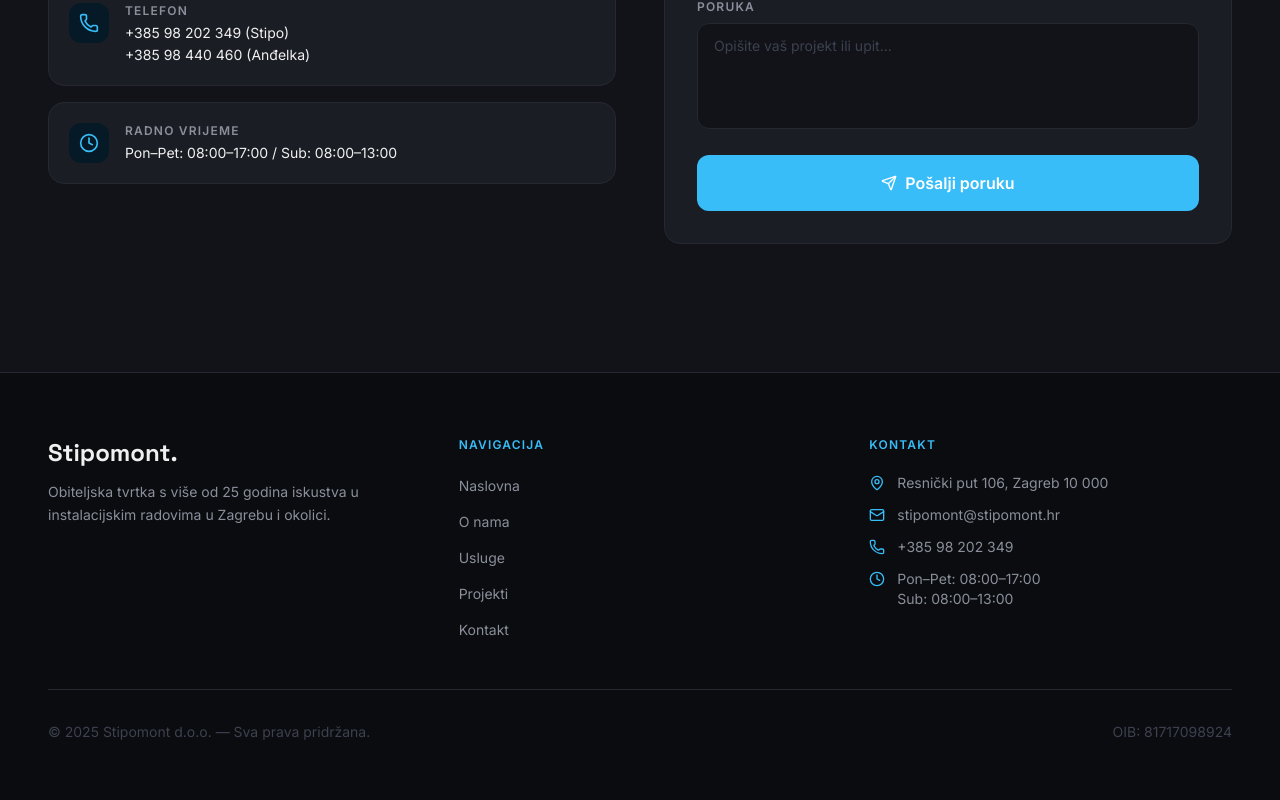
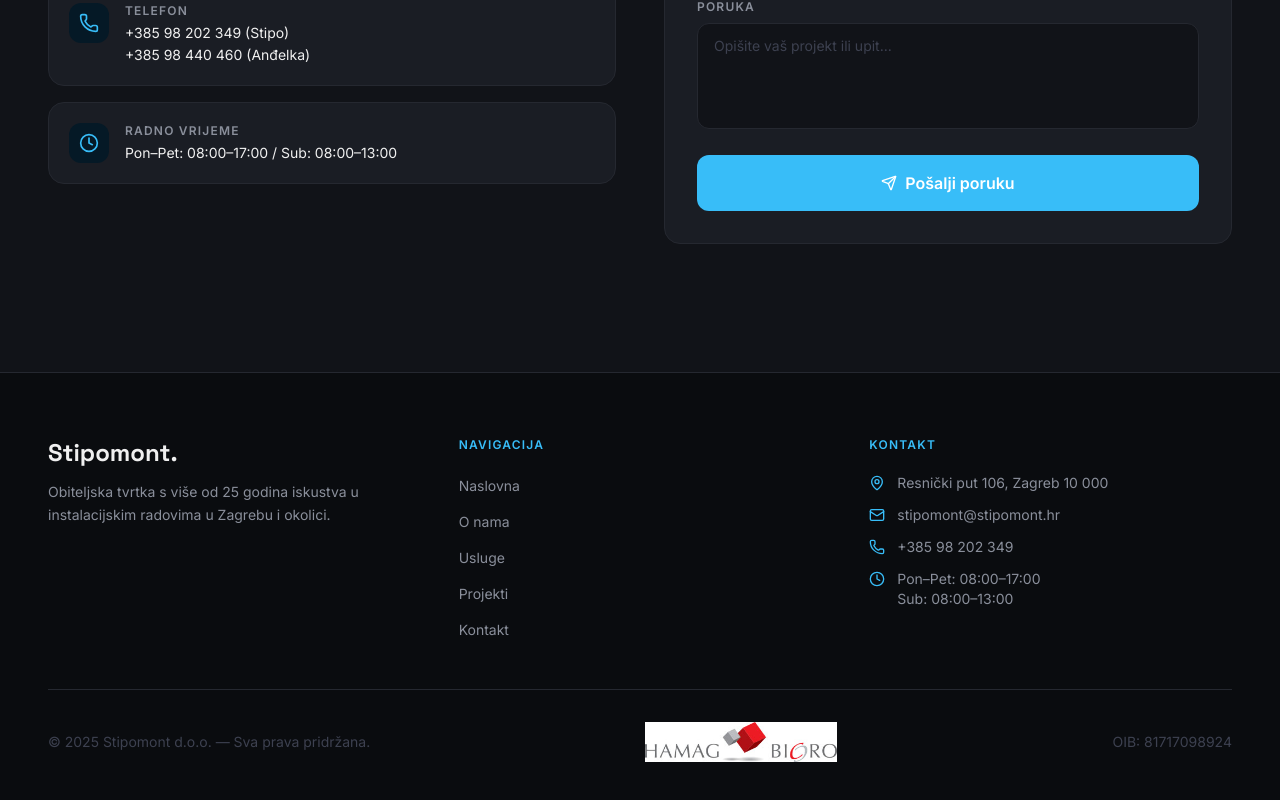
Before and after one commit to tinmerunka/Stipomont, a React (Vite) app: page / in a window 1280 px wide. Shown: the part 4960-5760 px from the top of the page. Built offline with nearby package versions, Linux system fonts and the light colour scheme.

Commit message:
Add HAMAG-BICRO logo to footer

```diff
--- a/src/components/layout/Footer.tsx
+++ b/src/components/layout/Footer.tsx
@@ -82,6 +82,11 @@ export default function Footer() {
 
         <div className="border-t border-stipo-border pt-8 flex flex-col md:flex-row items-center justify-between gap-4">
           <p className="text-stipo-subtle text-sm">© 2025 Stipomont d.o.o. — Sva prava pridržana.</p>
+          <img
+            src="/img/hamag_bicro.jpg"
+            alt="HAMAG-BICRO partner"
+            className="h-10"
+          />
           <p className="text-stipo-subtle text-sm">OIB: 81717098924</p>
         </div>
       </div>
```
